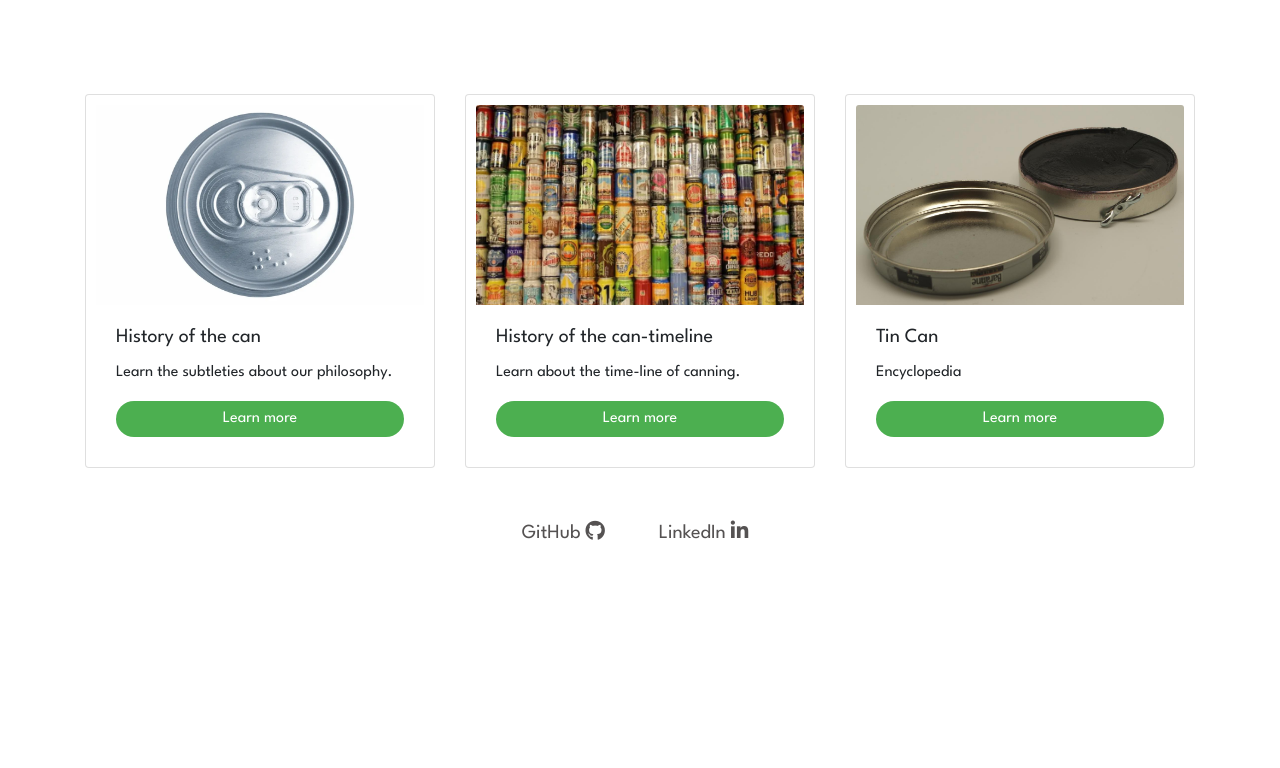
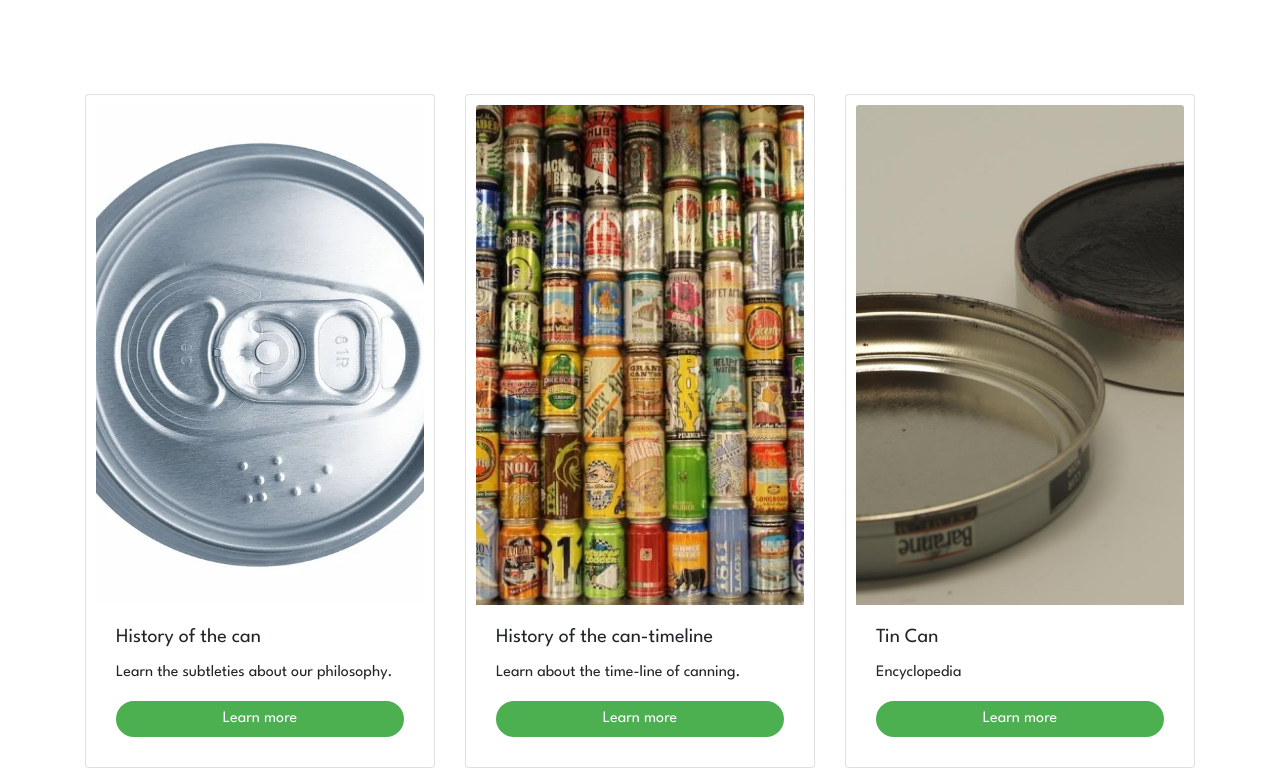
Before and after one commit to theodorebailey/Website_College_JavaScript, a plain HTML site: page index.html in a window 1280 px wide. Shown: the part 737-1505 px from the top of the page. Before the commit the page ends 1351 px from the top, so only its background shows below. Drawn offline with nearby package versions, Linux system fonts and the light colour scheme.

Commit message:
Working site, completed css comments

```diff
--- a/style.css
+++ b/style.css
@@ -87,39 +87,59 @@
     justify-content: center;
     padding: 10px;
 }
+
+/* on hover effects for card elements */
 .card:hover {
+    /* enlarge by 10% */
     transform: scale(1.1);
+    /* transition state in and out placed on both: color + transform */
     transition: color 0.3s ease-in-out, transform 0.3s ease-in-out;
+    /* not in currently in effect */
     z-index: 1;
 }
 
 .card-img-top {
+    /* sets image scaling to container */
     object-fit: cover;
-    height: 200px;
+    /* set card image sizing */
+    height: 500px;
 }
 
 /* Footer element */
 
 footer {
+    /* set background colour to footer element */
     background-color: #f5f5f5;
+    /* set padding to footer top and bottom */
     padding: 50px 0;
+    /* align text items centrally */
     text-align: center;
 }
 
+/* set list items in social media container */
 .social-media li {
+    /* display items inline together in a block */
     display: inline-block;
+    /* set margin to create space for list items */
     margin-right: 50px;
 }
 
 .social-media a {
+    /* set text colour */
     color: #555252;
+    /* set font size */
     font-size: 20px;
+    /* remove decoration on items - in this case auto: underline */
     text-decoration: none;
 }
 
+/* set hover effects for social media icons */
 .social-media a:hover, .links:hover {
+    /* enlarge by 20% */
     transform: scale(1.2);
+    /* over 0.3 seconds color and transform size */
     transition: color 0.3s ease-in-out, transform 0.3s ease-in-out;
+    /* change colour to blue on hover */
     color: #007bff;
 }
 
```
